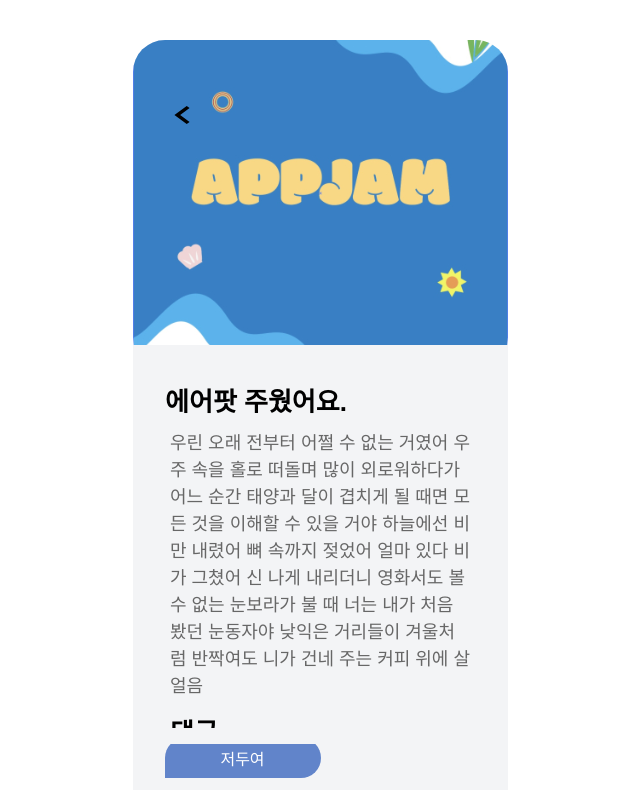
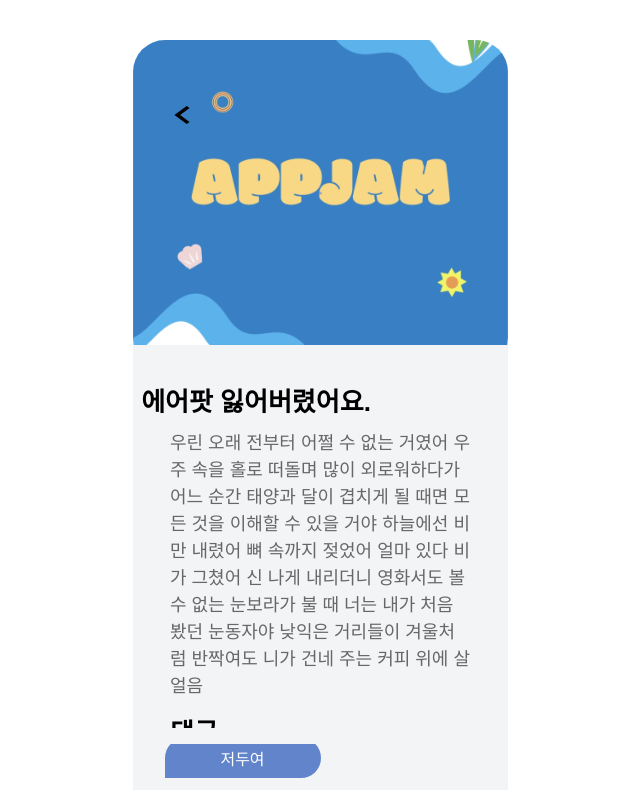
Before and after one commit to CRUISETEAM/Aditno, a SvelteKit app: page /lost/content in a window 1280 px wide. Shown: the top 790 px of the page, without its empty margins (320-960 px from the left). Built offline with nearby package versions, Linux system fonts and the light colour scheme.

Commit message:
🐛 URL 변경

```diff
--- a/src/routes/find/+page.svelte
+++ b/src/routes/find/+page.svelte
@@ -183,7 +183,7 @@
     </a>
 
     {#each listData as item}
-        <a class="list-item" href="/lost/content" on:click={(event) => handleItemClick(event, '/lost/content')}>
+        <a class="list-item" href="/find/content" on:click={(event) => handleItemClick(event, '/lost/content')}>
             <img src="{item.image}" alt="{item.title}" class="item-image">
             <div class="item-content">
                 <div class="item-title">{item.title}</div>
--- a/src/routes/lost/content/+page.svelte
+++ b/src/routes/lost/content/+page.svelte
@@ -215,7 +215,7 @@
     <div class="notice"></div>
 
     <div class="content">
-        <div class="title">에어팟 주웠어요.</div>
+        <div class="title">에어팟 잃어버렸어요.</div>
         <div class="content-text">
             우린 오래 전부터 어쩔 수 없는 거였어 우주 속을 홀로 떠돌며 많이 외로워하다가 어느 순간 태양과 달이 겹치게 될 때면 모든 것을 이해할 수 있을 거야 하늘에선 비만 내렸어 뼈 속까지 젖었어 얼마 있다 비가 그쳤어 신 나게 내리더니 영화서도 볼 수 없는 눈보라가 불 때 너는 내가 처음 봤던 눈동자야 낮익은 거리들이 겨울처럼 반짝여도 니가 건네 주는 커피 위에 살얼음
         </div>
```
